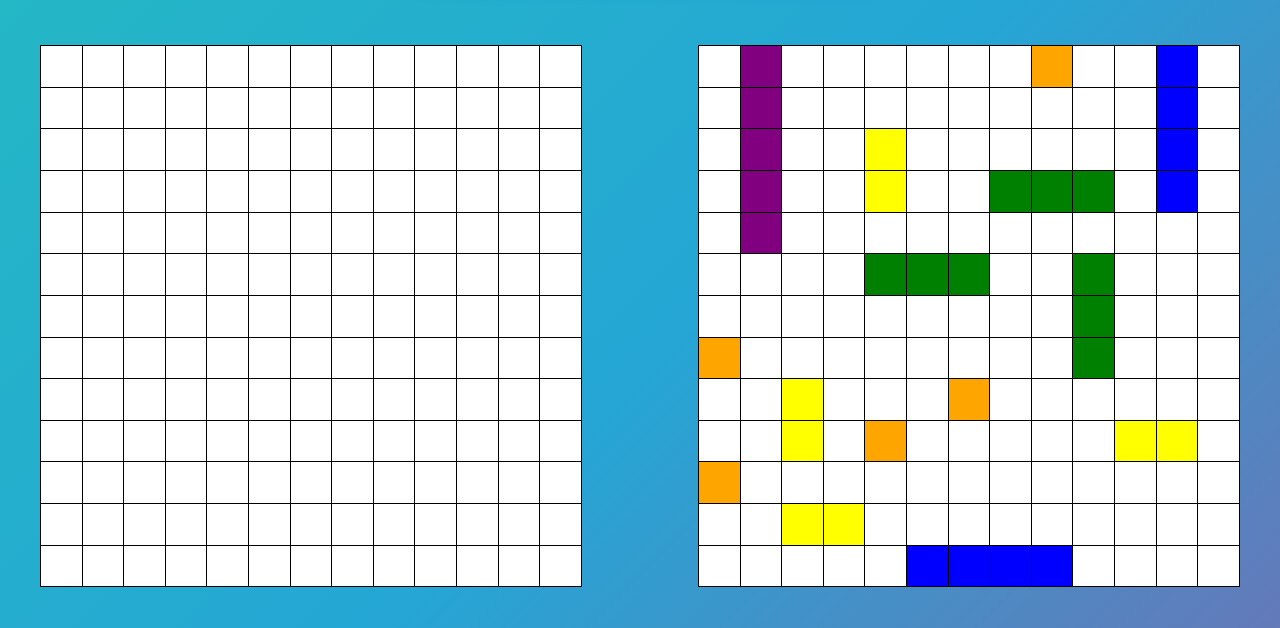
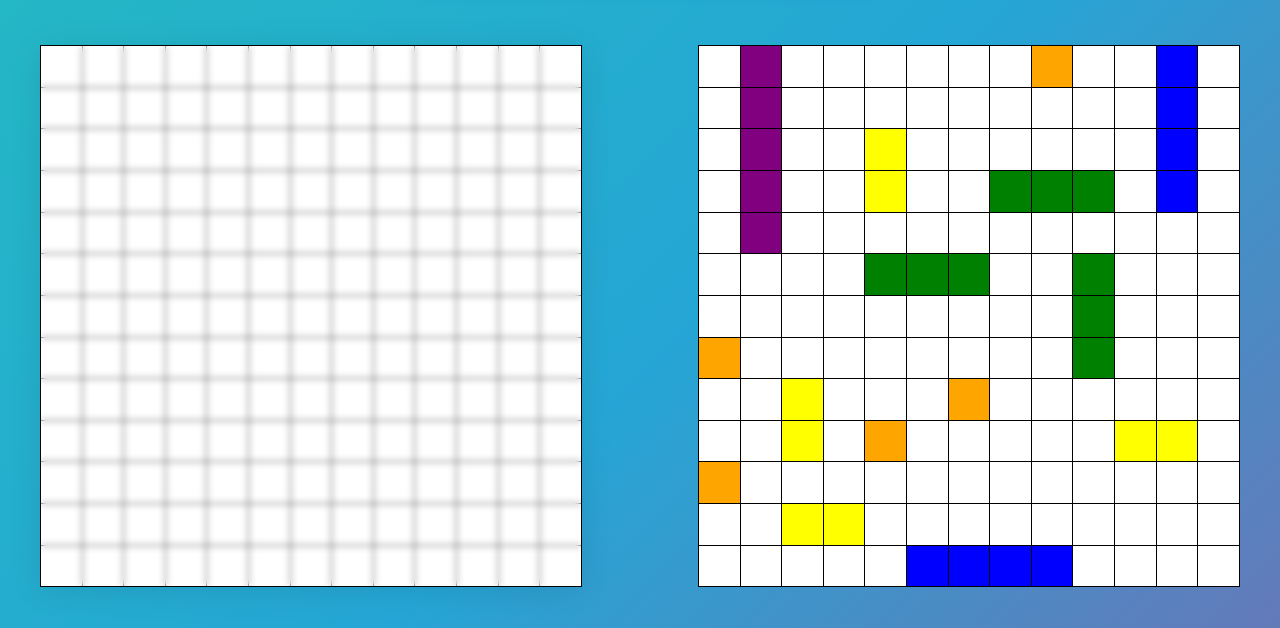
Before and after one commit to serhiipanovjs/sea_battle, a plain HTML site: page index.html in a window 1280 px wide. Shown: the part 172-800 px from the top of the page. Drawn offline with Linux system fonts and the light colour scheme.

Commit message:
added information blocks to the fields

```diff
--- a/assets/css/style.css
+++ b/assets/css/style.css
@@ -141,3 +141,20 @@ body {
 .submarine {
     background: rgb(var(--orange));
 }
+
+.informationBlock {
+    width: 100%;
+    height: 100%;
+    position: absolute;
+    z-index: 2;
+    display: flex;
+    flex-direction: column;
+    justify-content: center;
+    align-items: center;
+}
+
+.informationBlock.computer {
+    background: rgba(255, 255, 255, 0.2);
+    box-shadow: 0 4px 30px rgba(0, 0, 0, 0.1);
+    backdrop-filter: blur(3px);
+}
--- a/index.html
+++ b/index.html
@@ -11,8 +11,14 @@
     <h1 class="page_title">SEA BATTLE</h1>
     <div class="fields_container">
         <div id="computerField" class="field_wrapper computer">
+            <div id="informationComputerBlock" class="informationBlock computer">
+
+            </div>
         </div>
         <div id="playerField" class="field_wrapper player">
+            <div id="informationPlayerBlock" class="informationBlock player">
+
+            </div>
         </div>
     </div>
 </div>
```
